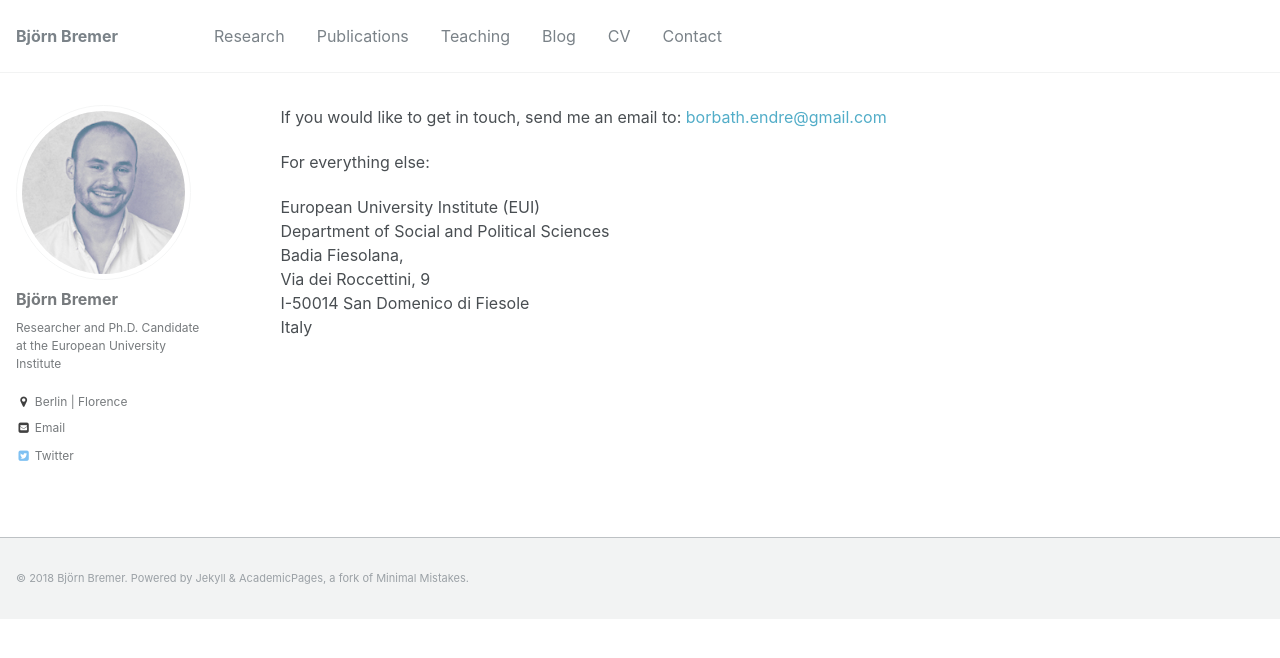
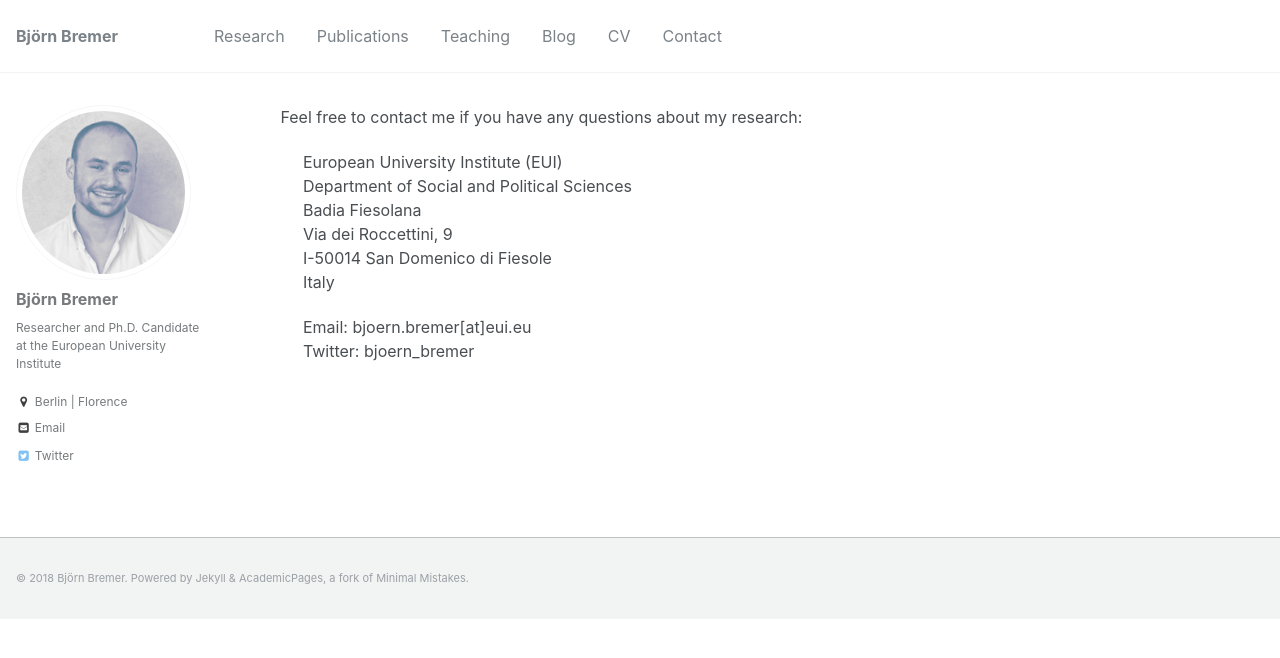
Before and after one commit to bjoernbremer/bjoernbremer.github.io, a Jekyll site: the page built from _pages/contact.md, in a window 1280 px wide. Shown: the top 658 px of the page. Built offline with Jekyll 4.4.1, drawn with Linux system fonts in a browser that asks for light colours.

Commit message:
update website

```diff
--- a/_pages/contact.md
+++ b/_pages/contact.md
@@ -5,13 +5,14 @@ author_profile: true
 
 {% include base_path %}
 
-If you would like to get in touch, send me an email to: [borbath.endre@gmail.com](mailto:borbath.endre@gmail.com)
+Feel free to contact me if you have any questions about my research:
 
-For everything else:
+&nbsp;&nbsp;&nbsp;&nbsp; European University Institute (EUI)
+&nbsp;&nbsp;&nbsp;&nbsp; Department of Social and Political Sciences
+&nbsp;&nbsp;&nbsp;&nbsp; Badia Fiesolana
+&nbsp;&nbsp;&nbsp;&nbsp; Via dei Roccettini, 9
+&nbsp;&nbsp;&nbsp;&nbsp; I-50014 San Domenico di Fiesole
+&nbsp;&nbsp;&nbsp;&nbsp; Italy
 
-  European University Institute (EUI)
-  Department of Social and Political Sciences
-  Badia Fiesolana,
-  Via dei Roccettini, 9
-  I-50014 San Domenico di Fiesole
-  Italy
+&nbsp;&nbsp;&nbsp;&nbsp; Email: bjoern.bremer[at]eui.eu
+&nbsp;&nbsp;&nbsp;&nbsp; Twitter: bjoern_bremer
```
Also changed, not shown: _projects/party_politics.md (deleted, +0 -15 lines), _projects/protest_politics.md (deleted, +0 -18 lines), _projects/romanian_politics.md (deleted, +0 -14 lines), _projects/voting_behavior.md (deleted, +0 -17 lines), _publications/2018-02-15-wave-west.md (deleted, +0 -16 lines), _teaching/2018-dusseldorf.md (deleted, +0 -18 lines), _projects/parties.jpg (deleted), _projects/protest.jpg (deleted), _projects/romania.jpg (deleted), _projects/voters.jpg (deleted), 1 other file.
